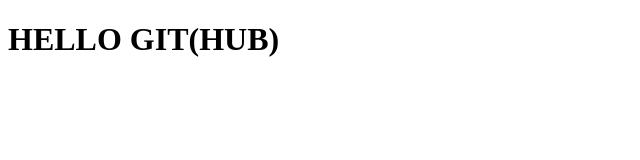
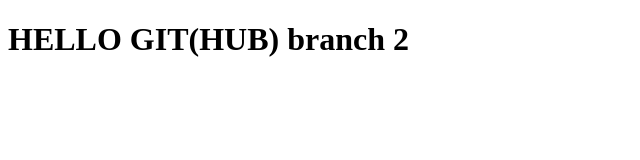
Before and after one commit to sergey200519/test_rep, a plain HTML site: page index.html in a window 1280 px wide. Shown: the whole page, without its empty margins (0-640 px from the left). Drawn offline with Linux system fonts and the light colour scheme.

Commit message:
Update index.html

```diff
--- a/index.html
+++ b/index.html
@@ -6,6 +6,6 @@
     <title>Document</title>
 </head>
 <body>
-    <h1>HELLO GIT(HUB)</h1>
+    <h1>HELLO GIT(HUB) branch 2 </h1>
 </body>
 </html>
```
